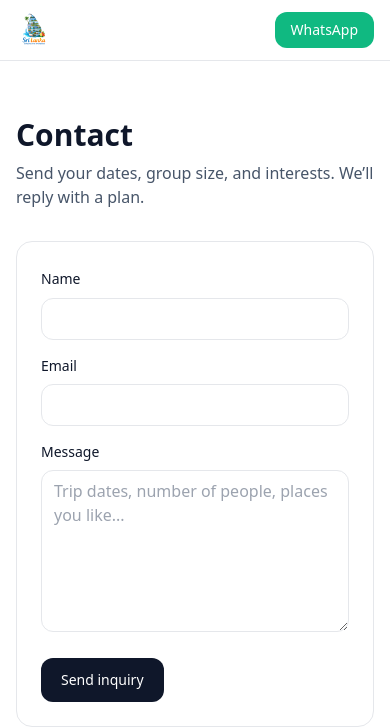
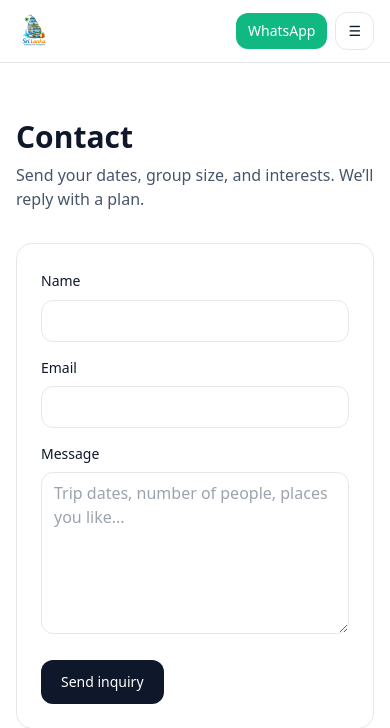
Before and after one commit to heshananupama/aayulanka, a FastAPI app: page /contact in a window 390 px wide. Shown: the top 728 px of the page. Run offline with FastAPI, Linux system fonts and the light colour scheme; some libraries are stand-ins or nearby versions.

Commit message:
Add not hiding toolbar

```diff
--- a/templates/base.html
+++ b/templates/base.html
@@ -17,7 +17,6 @@
 
     <!-- Brand -->
     <a href="/" class="flex items-center gap-3">
-        <!-- keep your logo.png -->
       <img src="/static/images/logo.png" alt="Aayu Lanka Journeys" class="h-9 w-9 rounded-lg object-contain" />
       <div class="leading-tight hidden sm:block">
         <div class="font-semibold tracking-tight text-base md:text-lg">Aayu Lanka Journeys</div>
@@ -25,27 +24,67 @@
       </div>
     </a>
 
-      <!-- Nav + CTA -->
-      <div class="flex items-center gap-3">
-        <nav class="hidden md:flex items-center gap-6 text-sm text-slate-700">
+    <!-- Desktop Nav -->
+    <div class="hidden md:flex items-center gap-3">
+      <nav class="flex items-center gap-6 text-sm text-slate-700">
         <a class="hover:text-slate-900" href="/tours">Tours</a>
         <a class="hover:text-slate-900" href="/gallery">Gallery</a>
         <a class="hover:text-slate-900" href="/contact">Contact</a>
       </nav>
 
       <a href="tel:+94769775395"
-           class="hidden sm:inline-flex rounded-xl border px-4 py-2 text-sm font-medium text-slate-800 hover:bg-slate-50">
+         class="rounded-xl border px-4 py-2 text-sm font-medium text-slate-800 hover:bg-slate-50">
         Call
       </a>
 
-        <a class="inline-flex rounded-xl bg-emerald-500 px-4 py-2 text-sm font-medium text-white hover:bg-emerald-600"
+      <a class="rounded-xl bg-emerald-500 px-4 py-2 text-sm font-medium text-white hover:bg-emerald-600"
          href="https://wa.me/94769775395?text=Hi%20Aayu%20Lanka%20Journeys%20—%20I%20want%20to%20plan%20a%20trip!">
         WhatsApp
       </a>
     </div>
 
+    <!-- Mobile Controls -->
+    <div class="flex md:hidden items-center gap-2">
+      <a class="rounded-xl bg-emerald-500 px-3 py-2 text-sm font-medium text-white hover:bg-emerald-600"
+         href="https://wa.me/94769775395?text=Hi%20Aayu%20Lanka%20Journeys%20—%20I%20want%20to%20plan%20a%20trip!">
+        WhatsApp
+      </a>
+
+      <button id="mobileMenuBtn"
+              class="rounded-xl border px-3 py-2 text-sm font-medium hover:bg-slate-50"
+              aria-label="Open menu"
+              aria-expanded="false">
+        ☰
+      </button>
+    </div>
+  </div>
+
+  <!-- Mobile Menu Dropdown -->
+  <div id="mobileMenu" class="md:hidden hidden border-t bg-white/95 backdrop-blur">
+    <div class="mx-auto max-w-6xl px-4 py-3 flex flex-col gap-2 text-sm">
+      <a class="rounded-xl px-3 py-2 hover:bg-slate-50" href="/tours">Tours</a>
+      <a class="rounded-xl px-3 py-2 hover:bg-slate-50" href="/gallery">Gallery</a>
+      <a class="rounded-xl px-3 py-2 hover:bg-slate-50" href="/contact">Contact</a>
+      <a class="rounded-xl px-3 py-2 hover:bg-slate-50" href="tel:+94769775395">Call +94 76 977 5395</a>
+    </div>
   </div>
 </header>
+
+<script>
+  // Mobile menu toggle
+  (function () {
+    const btn = document.getElementById("mobileMenuBtn");
+    const menu = document.getElementById("mobileMenu");
+    if (!btn || !menu) return;
+
+    btn.addEventListener("click", () => {
+      const isOpen = !menu.classList.contains("hidden");
+      menu.classList.toggle("hidden");
+      btn.setAttribute("aria-expanded", String(!isOpen));
+    });
+  })();
+</script>
+
 
   <main>
     {% block content %}{% endblock %}
```
Lines whose indentation alone changed are shown as unchanged.
